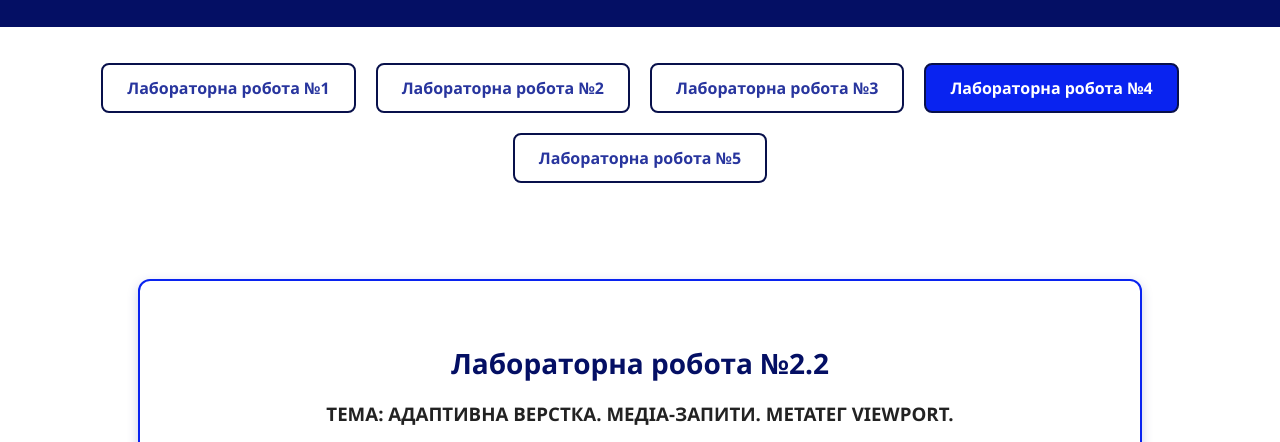
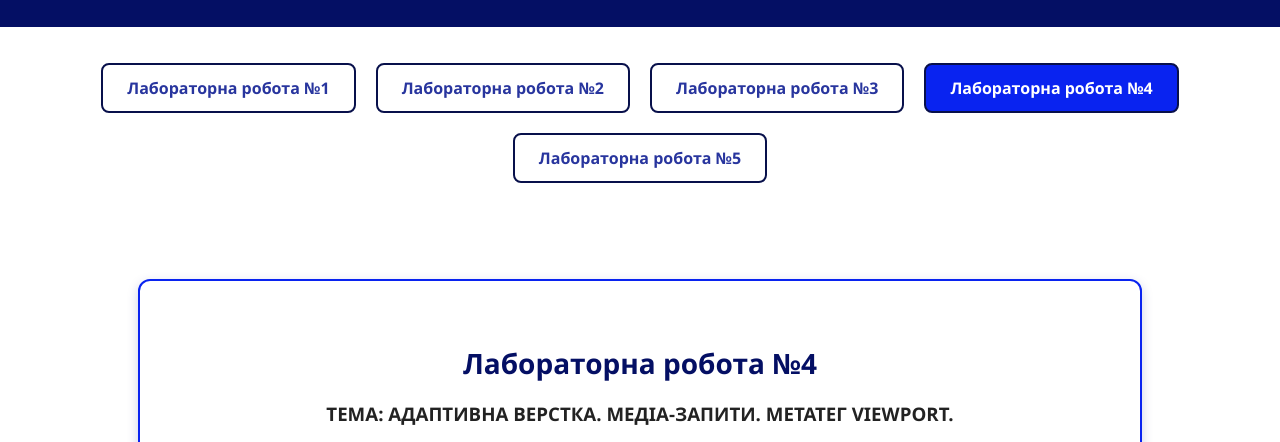
Before and after one commit to PiuPiu69/-ipz23_301-INDEPENDENT-VoitovRuslan-MEU-2025-main, a plain HTML site: page lab/lab4.html in a window 1280 px wide. Shown: the part 322-764 px from the top of the page. Drawn offline with Linux system fonts and the light colour scheme.

Commit message:
Update lab4.html

```diff
--- a/lab/lab4.html
+++ b/lab/lab4.html
@@ -38,7 +38,7 @@
   <!-- Основний контент лабораторної -->
   <main class="lab-content">
     <div class="lab-box">
-      <h2>Лабораторна робота №2.2</h2>
+      <h2>Лабораторна робота №4</h2>
       <h3>ТЕМА:  АДАПТИВНА ВЕРСТКА. МЕДІА-ЗАПИТИ. МЕТАТЕГ VIEWPORT. </h3>
 
       <h3>МЕТА: Адаптивна верстка. Медіа-запити. Медіа-типи. Медіа-функції.Метатег viewport. Інструменти розробника. Стратегія Mobile First. </h3>
```
